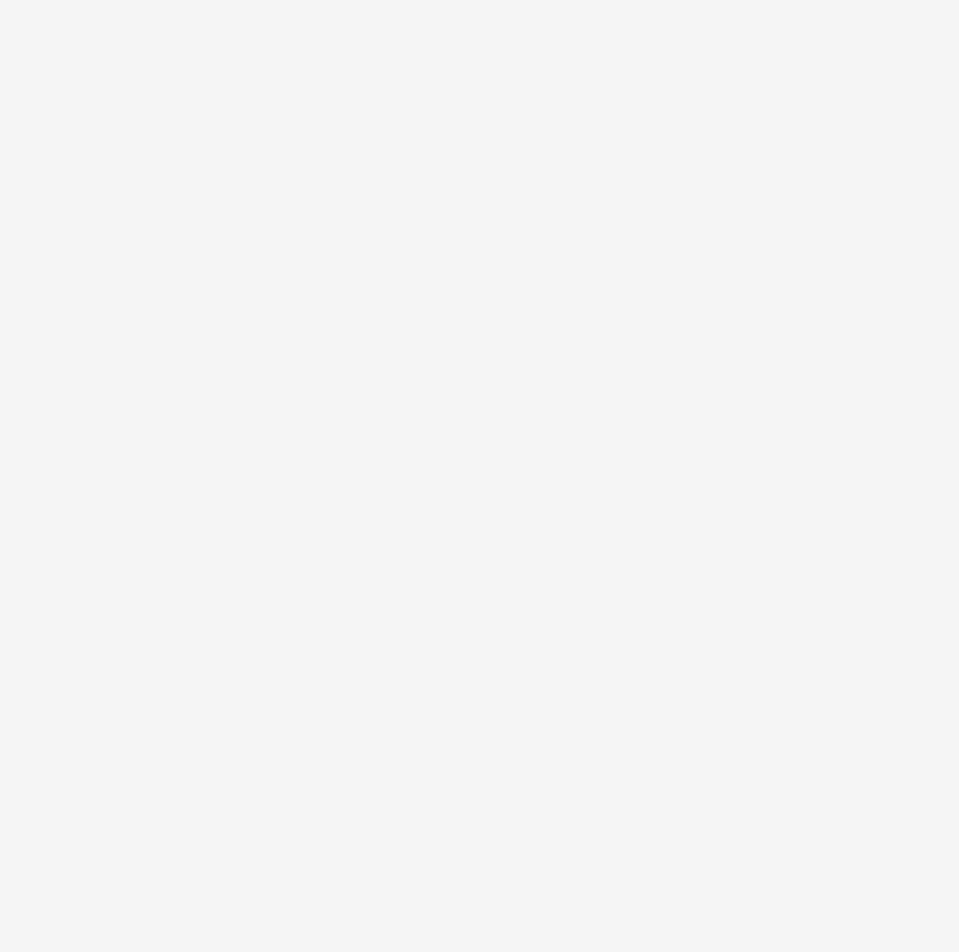
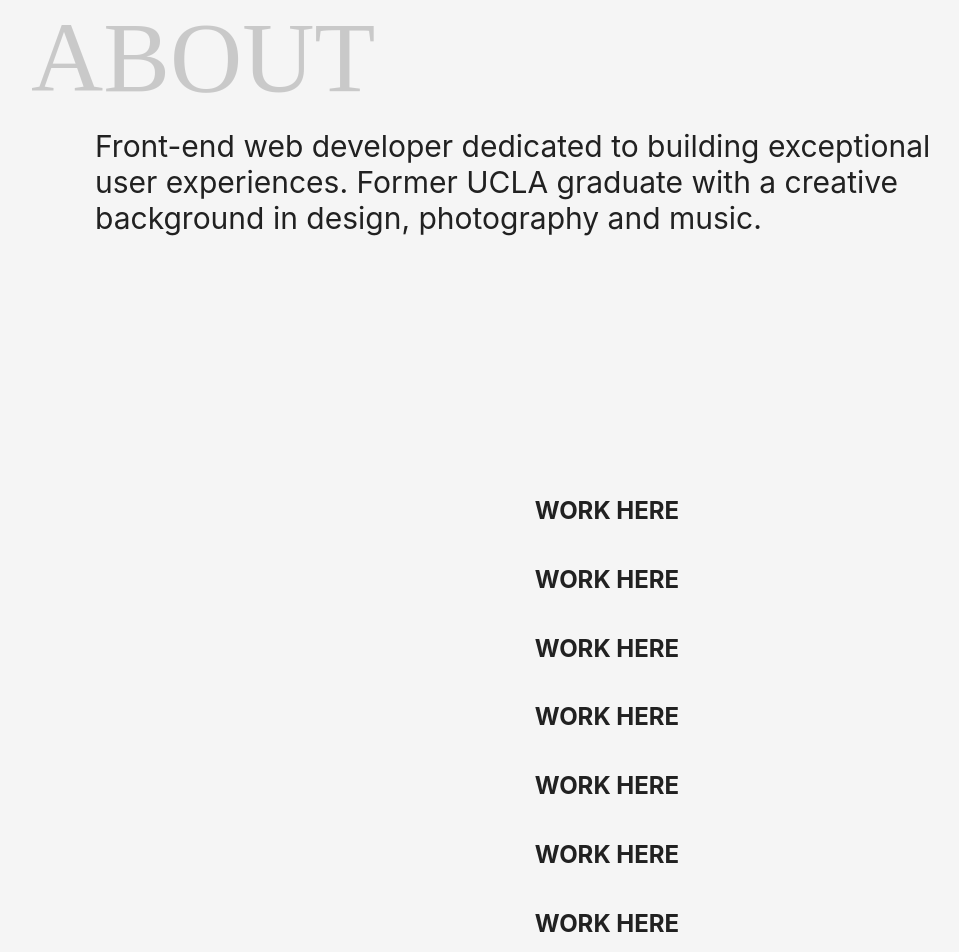
Before and after one commit to medaworld/web-portfolio-v1, a Next.js app: page / in a window 1280 px wide. Shown: the part 800-1752 px from the top of the page, without its empty margins (33-992 px from the left). Before the commit the page ends 800 px from the top, so only its background shows below. Built offline with nearby package versions, Linux system fonts and the light colour scheme.

Commit message:
Complete hero section

```diff
--- /dev/null
+++ b/components/Desktop/Hero/About.tsx
@@ -0,0 +1,42 @@
+import { useEffect, useState } from 'react';
+import {
+  AboutText,
+  AboutTitle,
+  AboutContainer,
+} from '../../../styles/components/Desktop/Hero';
+
+function About() {
+  const [scrollPercent, setScrollPercent] = useState(0);
+  useEffect(function mount() {
+    function onScroll(event: any) {
+      const { body, documentElement } = event.srcElement;
+      console.log(body.scrollTop);
+      const sd = Math.max(body.scrollTop, documentElement.scrollTop);
+      const sp =
+        (sd / (documentElement.scrollHeight - documentElement.clientHeight)) *
+        100;
+      const maxlimit =
+        (documentElement.clientHeight * 150) / documentElement.scrollHeight;
+      if (sp >= 0 && sp <= maxlimit) {
+        setScrollPercent(sp);
+      }
+    }
+    window.addEventListener('scroll', onScroll);
+    return function unMount() {
+      window.removeEventListener('scroll', onScroll);
+    };
+  });
+
+  return (
+    <AboutContainer>
+      <AboutTitle scrollPercent={scrollPercent}>ABOUT</AboutTitle>
+      <AboutText>
+        Front-end web developer dedicated to building exceptional user
+        experiences. Former UCLA graduate with a creative background in design,
+        photography and music.
+      </AboutText>
+    </AboutContainer>
+  );
+}
+
+export default About;
--- a/components/Desktop/Hero/Hero.tsx
+++ b/components/Desktop/Hero/Hero.tsx
@@ -1,13 +1,13 @@
-import { HeroContainer } from '../../../styles/components/Desktop/Hero';
-import Name from './Name';
-import Title from './Title';
+import { Container } from '../../../styles/components/Desktop/Hero';
+import About from './About';
+import Intro from './Intro';
 
 function Hero() {
   return (
-    <HeroContainer>
-      <Name />
-      <Title />
-    </HeroContainer>
+    <Container>
+      <Intro />
+      <About />
+    </Container>
   );
 }
 
--- /dev/null
+++ b/components/Desktop/Hero/Intro.tsx
@@ -0,0 +1,14 @@
+import { IntroContainer } from '../../../styles/components/Desktop/Hero';
+import Name from './Name';
+import Title from './Title';
+
+function Intro() {
+  return (
+    <IntroContainer>
+      <Name />
+      <Title />
+    </IntroContainer>
+  );
+}
+
+export default Intro;
--- a/components/Desktop/Hero/Name.tsx
+++ b/components/Desktop/Hero/Name.tsx
@@ -1,30 +1,10 @@
 import styled from 'styled-components';
-import { NameContainer } from '../../../styles/components/Desktop/Hero';
+import {
+  NameContainer,
+  Logo,
+  FullName,
+} from '../../../styles/components/Desktop/Hero';
 import MyLogo from '/public/favicon.png';
-
-const Logo = styled.img`
-  animation: rollIn 2s normal;
-  @keyframes rollIn {
-    0% {
-      transform: translate(-900px, 0) rotate(0deg);
-    }
-    100% {
-      transform: translate(0, 0) rotate(359deg);
-    }
-  }
-`;
-
-const FullName = styled.h1`
-  animation: slideBack 2s normal;
-  @keyframes slideBack {
-    0% {
-      transform: translate(900px, 0);
-    }
-    100% {
-      transform: translate(0, 0);
-    }
-  }
-`;
 
 function Name() {
   return (
--- a/components/Desktop/Hero/Title.tsx
+++ b/components/Desktop/Hero/Title.tsx
@@ -1,9 +1,15 @@
-import { TitleContainer } from '../../../styles/components/Desktop/Hero';
+import styled from 'styled-components';
+import {
+  Block,
+  TitleContainer,
+  TitleText,
+} from '../../../styles/components/Desktop/Hero';
 
 function Title() {
   return (
     <TitleContainer>
-      <h2>Web Developer</h2>
+      <Block />
+      <TitleText>Web Developer</TitleText>
     </TitleContainer>
   );
 }
--- /dev/null
+++ b/components/Desktop/Work/Work.tsx
@@ -0,0 +1,23 @@
+import { Container } from '../../../styles/components/Desktop/Work';
+
+function Work() {
+  return (
+    <Container>
+      <h2>WORK HERE</h2>
+      <h2>WORK HERE</h2>
+      <h2>WORK HERE</h2>
+      <h2>WORK HERE</h2>
+      <h2>WORK HERE</h2>
+      <h2>WORK HERE</h2>
+      <h2>WORK HERE</h2>
+      <h2>WORK HERE</h2>
+      <h2>WORK HERE</h2>
+      <h2>WORK HERE</h2>
+      <h2>WORK HERE</h2>
+      <h2>WORK HERE</h2>
+      <h2>WORK HERE</h2>
+    </Container>
+  );
+}
+
+export default Work;
--- a/pages/index.tsx
+++ b/pages/index.tsx
@@ -1,9 +1,11 @@
 import Hero from '../components/Desktop/Hero/Hero';
+import Work from '../components/Desktop/Work/Work';
 import { Main } from '../styles';
 export default function Home() {
   return (
     <Main>
       <Hero />
+      <Work />
     </Main>
   );
 }
--- a/styles/GlobalStyles.ts
+++ b/styles/GlobalStyles.ts
@@ -21,13 +21,4 @@ export const GlobalStyle = createGlobalStyle`
     box-sizing: border-box;
   }
 
-  @media (prefers-color-scheme: dark) {
-    html {
-      color-scheme: dark;
-    }
-    body {
-      color: white;
-      background: black;
-    }
-    }
 `;
--- a/styles/components/Desktop/Hero.ts
+++ b/styles/components/Desktop/Hero.ts
@@ -1,9 +1,18 @@
 import styled from 'styled-components';
 
-export const HeroContainer = styled.div`
+export const Container = styled.div`
   display: flex;
   align-items: center;
   flex-direction: column;
+`;
+
+export const IntroContainer = styled.div`
+  display: flex;
+  flex-flow: column nowrap;
+  justify-content: center;
+  align-items: center;
+  height: 100vh;
+  width: 100%;
 `;
 
 export const NameContainer = styled.div`
@@ -16,8 +25,93 @@ export const NameContainer = styled.div`
 `;
 
 export const TitleContainer = styled.div`
+  display: flex;
+  flex-direction: column;
+  align-items: center;
   h2 {
     font-family: Raleway;
     font-size: 35px;
   }
 `;
+
+export const Logo = styled.img`
+  animation: rollIn 2s normal;
+  @keyframes rollIn {
+    0% {
+      transform: translate(-900px, 0) rotate(0deg);
+    }
+    100% {
+      transform: translate(0, 0) rotate(359deg);
+    }
+  }
+`;
+
+export const FullName = styled.h1`
+  animation: slideBack 2s normal;
+  @keyframes slideBack {
+    0% {
+      transform: translate(900px, 0);
+    }
+    100% {
+      transform: translate(0, 0);
+    }
+  }
+`;
+
+export const TitleText = styled.h2`
+  animation: moveUp 2s normal;
+  @keyframes moveUp {
+    0% {
+      transform: translateY(900px);
+      opacity: 0;
+    }
+    40% {
+      opacity: 0;
+    }
+  }
+`;
+
+export const Block = styled.div`
+  position: absolute;
+  background-color: ${(p) => p.theme.colors.background};
+  width: 300px;
+  height: 300px;
+  overflow: auto;
+  z-index: 10;
+  transform: translateY(75px);
+  animation: hideBlock 2s linear forwards;
+  animation-delay: 2s;
+
+  @keyframes hideBlock {
+    0% {
+      opacity: 1;
+      height: 300px;
+    }
+    100% {
+      opacity: 0;
+      height: 0;
+    }
+  }
+`;
+
+export const AboutContainer = styled.div`
+  width: 100%;
+  overflow: hidden;
+  margin-bottom: 30vh;
+`;
+export const AboutTitle = styled.div<{ scrollPercent: number }>`
+  position: absolute;
+  font-family: Raleway;
+  transition: transform 0.5s ease-out;
+  margin: 0 0 0 5%;
+  font-size: 100px;
+  opacity: 20%;
+  transform: ${(p) => 'translateX(' + p.scrollPercent * 0.6 + '%)'};
+`;
+
+export const AboutText = styled.div`
+  align-items: center;
+  text-align: left;
+  margin: 10% 20% 0 10%;
+  font-size: 30px;
+`;
--- /dev/null
+++ b/styles/components/Desktop/Work.ts
@@ -0,0 +1,8 @@
+import styled from 'styled-components';
+
+export const Container = styled.div`
+  display: flex;
+  flex-flow: row nowrap;
+  align-items: center;
+  flex-direction: column;
+`;
--- a/styles/index.ts
+++ b/styles/index.ts
@@ -3,7 +3,6 @@ import styled from 'styled-components';
 export const Main = styled.main`
   width: 100%;
   height: 100vh;
-  display: flex;
   justify-content: center;
   align-items: center;
 `;
```
Also changed, not shown: helpers/organizers/workData.ts (added, +20 -0 lines).
